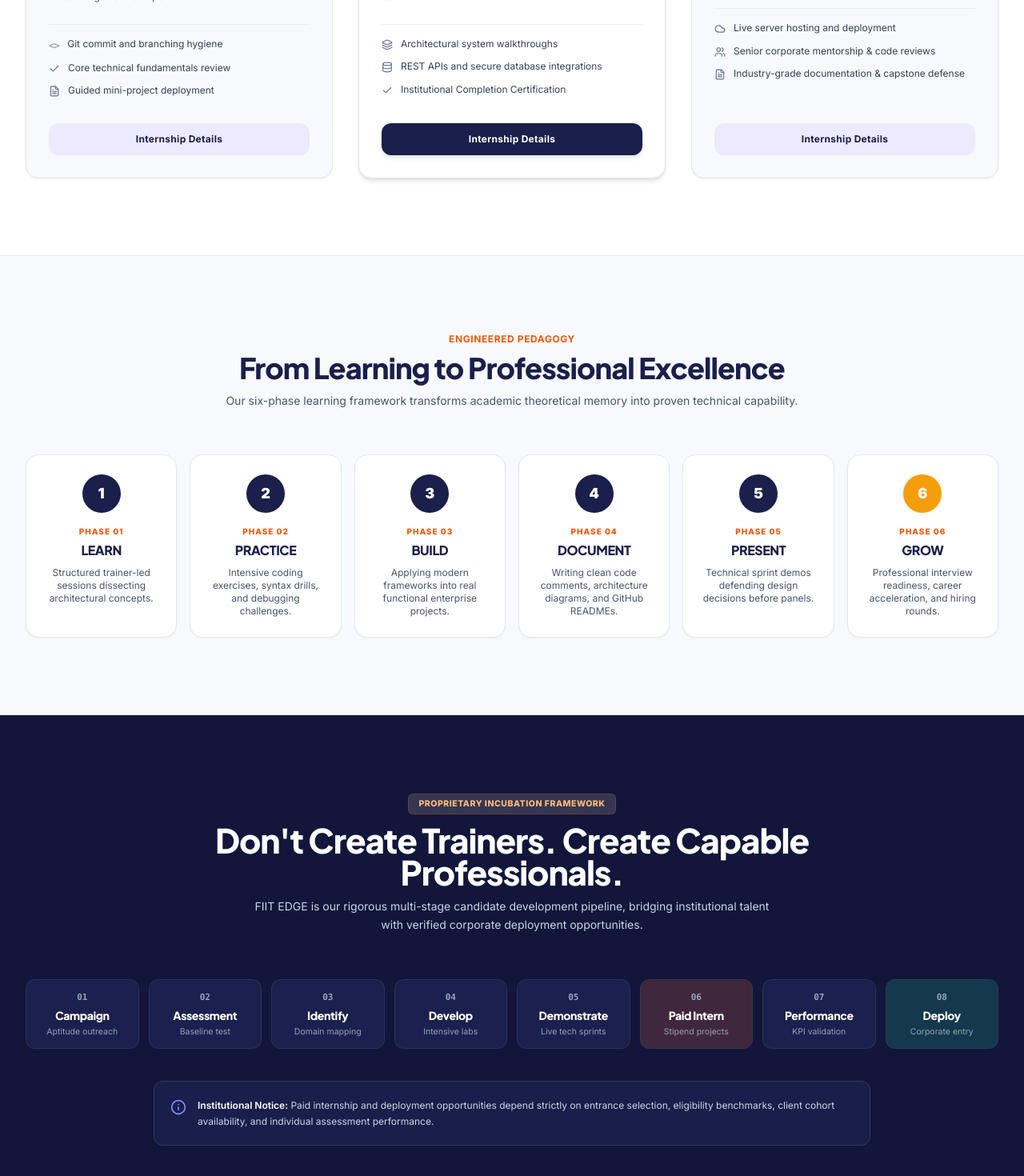
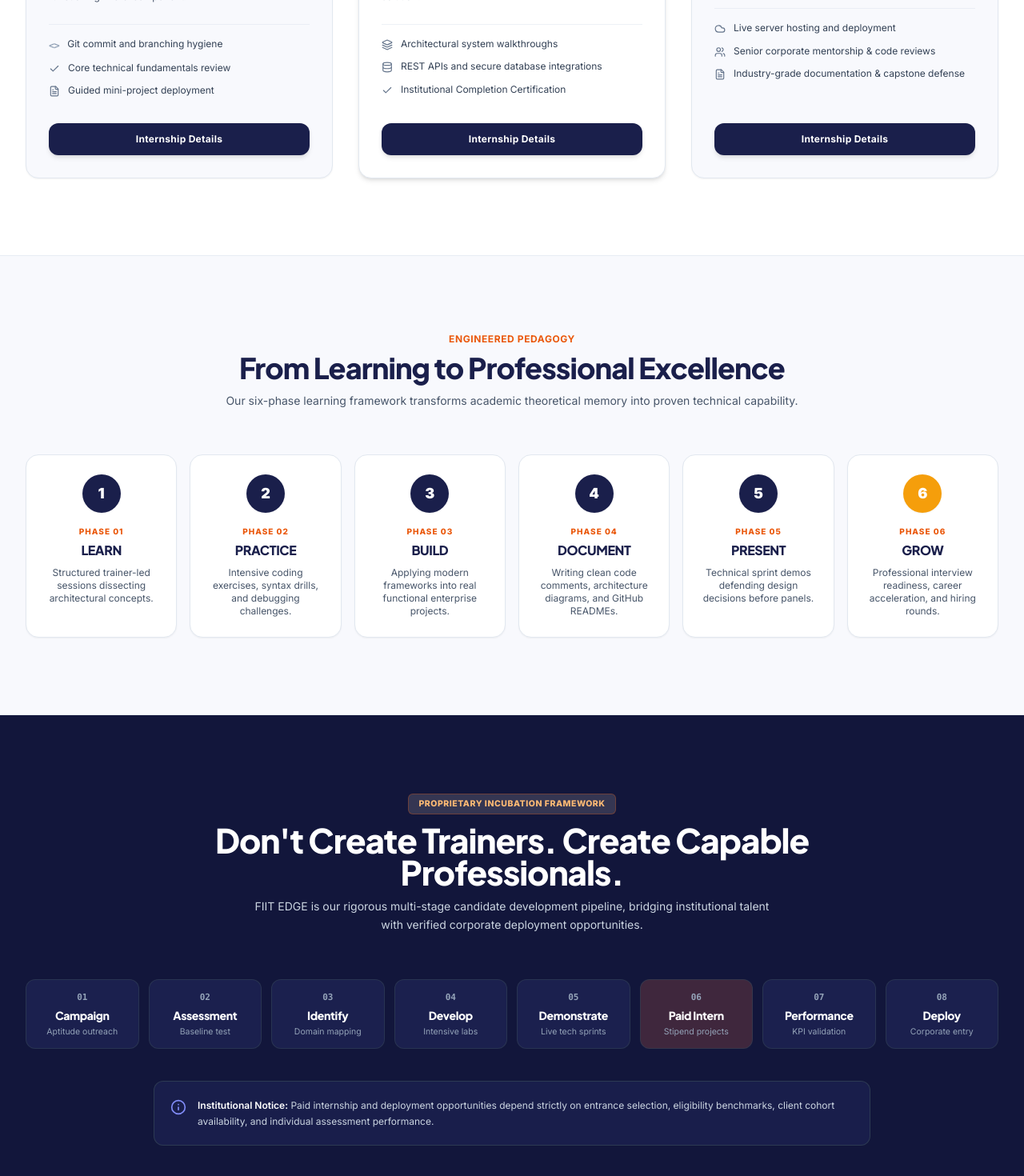
Before and after one commit to sanjaydinakaran29112004/Fiit-Information, a React (Vite) app: page / in a window 1280 px wide. Shown: the part 3885-5355 px from the top of the page at 80% size. Built offline with nearby package versions, Linux system fonts and the light colour scheme.

Commit message:
commit: unify Internship Details buttons to navy and harmonize Deploy stage card color

```diff
--- a/src/components/FiitEdgeFramework.jsx
+++ b/src/components/FiitEdgeFramework.jsx
@@ -36,8 +36,6 @@ export default function FiitEdgeFramework() {
                     ? 'bg-[#3b1f48] border-pink-400 shadow-xl -translate-y-1'
                     : stage.highlight
                     ? 'bg-[#3f273d] border-slate-700/60 hover:border-slate-400 hover:-translate-y-1'
-                    : stage.deploy
-                    ? 'bg-[#14384d] border-slate-700/60 hover:border-slate-400 hover:-translate-y-1'
                     : 'bg-[#1b204e] border-slate-700/60 hover:border-slate-400 hover:bg-[#222961] hover:-translate-y-1'
                 }`}
               >
--- a/src/components/InternshipTiers.jsx
+++ b/src/components/InternshipTiers.jsx
@@ -112,11 +112,7 @@ export default function InternshipTiers({ onOpenEnquire }) {
                     e.stopPropagation();
                     onOpenEnquire(tier.title);
                   }}
-                  className={`btn-interactive w-full py-3 px-4 rounded-xl text-xs font-bold tracking-wide transition-all ${
-                    tier.popular
-                      ? 'bg-[#1a1f4b] hover:bg-[#12163b] text-white shadow-md active:scale-95'
-                      : 'bg-[#ede9fe] hover:bg-[#e0e7ff] text-[#1a1f4b]'
-                  }`}
+                  className="btn-interactive w-full py-3 px-4 rounded-xl text-xs font-bold tracking-wide transition-all bg-[#1a1f4b] hover:bg-[#12163b] text-white shadow-md active:scale-95"
                 >
                   Internship Details
                 </button>
```
